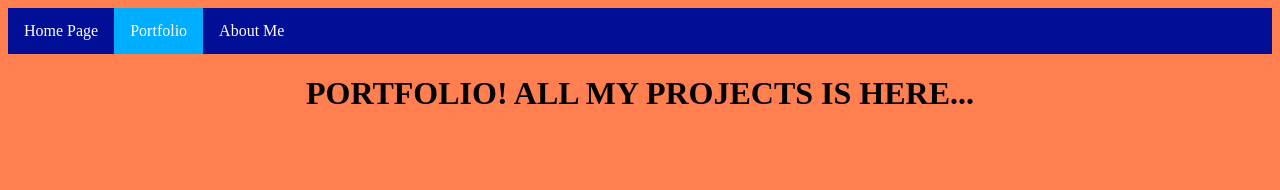
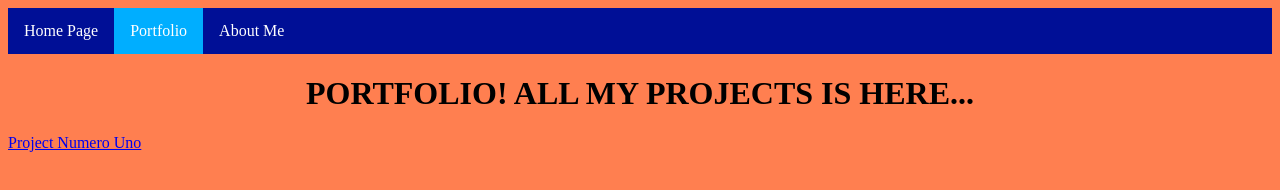
Before and after one commit to LilHel21/LillianRod.github.io, a plain HTML site: page portfolio.html in a window 1280 px wide. Drawn offline with Linux system fonts and the light colour scheme.

Commit message:
added project

```diff
--- a/portfolio.html
+++ b/portfolio.html
@@ -12,6 +12,8 @@
         </ul>
 
         <center><h1>PORTFOLIO! ALL MY PROJECTS IS HERE...</h1></center>
+
+        <a href="https://scratch.mit.edu/projects/327358517/">Project Numero Uno</a>
     </body>
 
 
```
Also changed, not shown: .c9/metadata/environment/index.html, .c9/metadata/environment/portfolio.html, .c9/metadata/preview-/portfolio.html (added), 2 other files.
